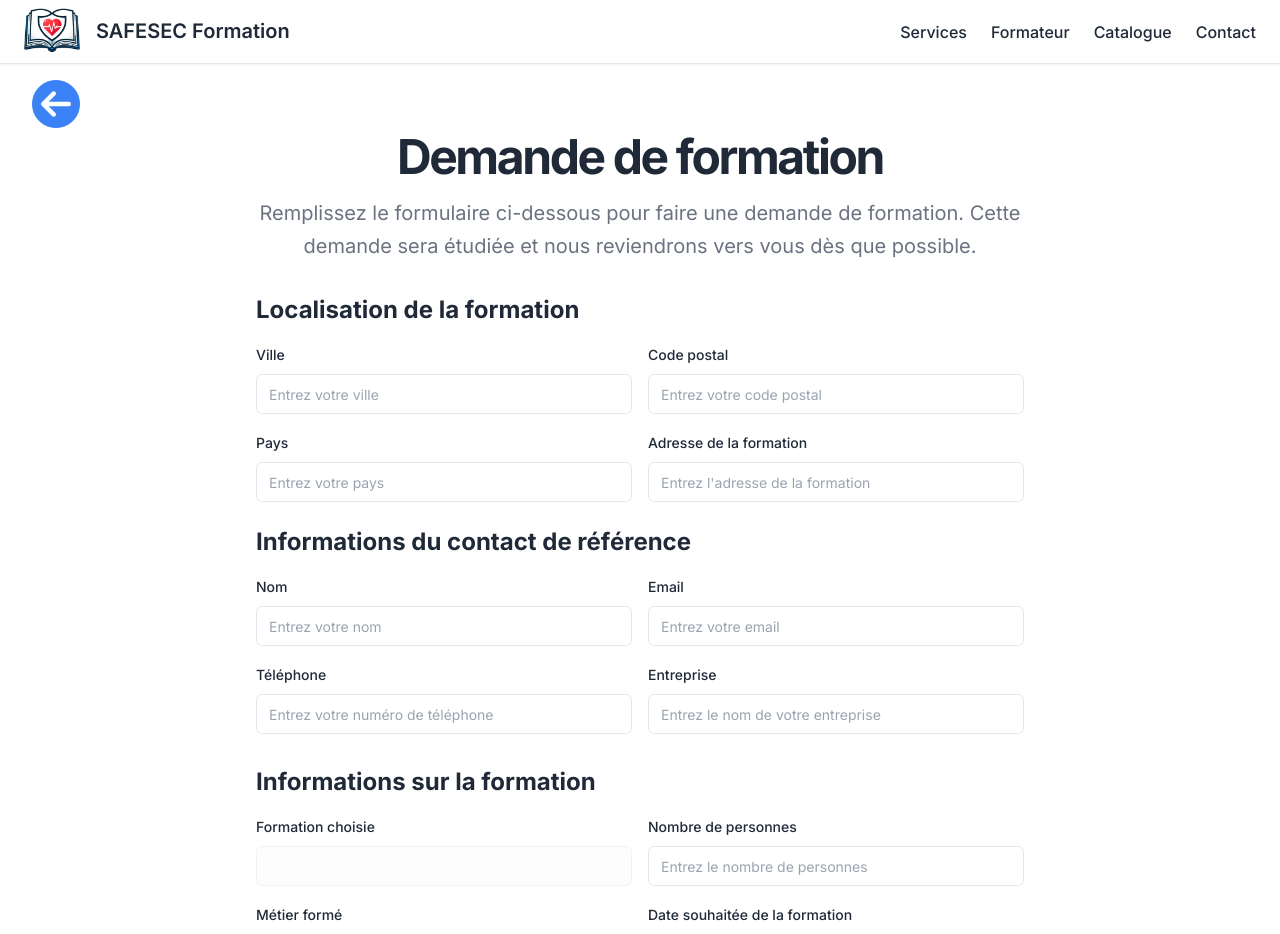
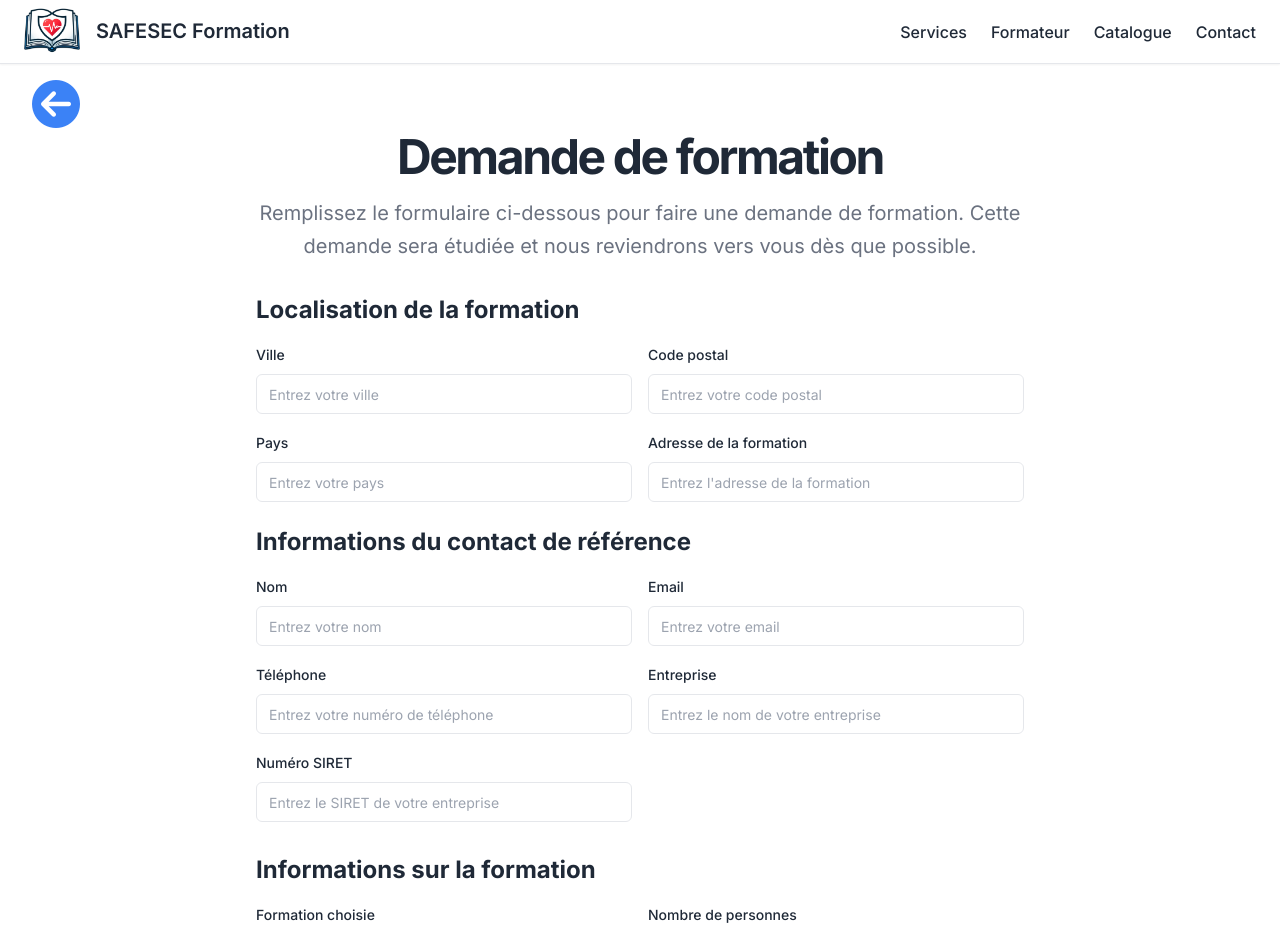
Before and after one commit to HugoErb/Site-SAFESEC-Formation, an Angular app in the folder frontend/: page /training-form in a window 1280 px wide. Shown: the top 934 px of the page. Built offline with nearby package versions, Linux system fonts and the light colour scheme.

Commit message:
ajout et controle du numéro de siret

```diff
--- a/frontend/src/app/common.service.ts
+++ b/frontend/src/app/common.service.ts
@@ -106,6 +106,8 @@ export class CommonService {
         const postalCodeRegex = /^\d{5}$/;
 
         for (const [label, value] of inputLabelMap.entries()) {
+            console.log(label);
+
             const trimmedValue = value.trim();
             const lowerCaseLabel = label.toLowerCase();
 
@@ -153,6 +155,14 @@ export class CommonService {
                 const numberOfPeople = parseInt(trimmedValue, 10);
                 if (isNaN(numberOfPeople) || numberOfPeople < 6 || numberOfPeople > 12) {
                     this.showValidationError('Le nombre de personnes doit être un entier entre 6 et 12.');
+                    return false;
+                }
+            }
+            // Vérification pour le numéro de SIRET
+            else if (lowerCaseLabel.includes('numéro siret')) {
+                const siret = parseInt(trimmedValue, 10);
+                if (isNaN(siret) || !/^\d{14}$/.test(trimmedValue)) {
+                    this.showValidationError('Le numéro de SIRET doit être un numéro de 14 chiffres.');
                     return false;
                 }
             }
--- a/frontend/src/app/training-form/training-form.component.html
+++ b/frontend/src/app/training-form/training-form.component.html
@@ -144,6 +144,18 @@
                                         placeholder="Entrez le nom de votre entreprise" #inputField />
                                 </div>
                             </div>
+                            <div class="grid grid-cols-1 gap-4 sm:grid-cols-2">
+                                <div class="space-y-2">
+                                    <label class="text-sm font-medium leading-none" for="companySiretMail">
+                                        Numéro SIRET
+                                    </label>
+                                    <input
+                                        class="flex h-10 w-full transition-all duration-100 ease-out rounded-md border border-input bg-background px-3 py-2 text-sm ring-offset-background file:border-0 file:bg-transparent file:text-sm file:font-medium placeholder:text-muted-foreground focus-visible:outline-none focus-visible:ring-2 focus-visible:ring-ring focus-visible:ring-offset-2"
+                                        id="companySiretMail" name="companySiretMail" [(ngModel)]="companySiretMail"
+                                        placeholder="Entrez le SIRET de votre entreprise" #inputField
+                                        (input)="formatAndRestrictCompanySiretInput($event)" />
+                                </div>
+                            </div>
                         </div>
                         <div class="space-y-4">
                             <h3 class="text-2xl font-bold">Informations sur la formation</h3>
--- a/frontend/src/app/training-form/training-form.component.ts
+++ b/frontend/src/app/training-form/training-form.component.ts
@@ -26,6 +26,7 @@ export class TrainingFormComponent implements OnInit {
   emailMail: string = "";
   phoneNumberMail: string = "";
   companyMail: string = "";
+  companySiretMail: string = "";
   chosenTrainingName = "";
   personNumberMail: string = "";
   jobTrainedMail: string = "";
@@ -118,9 +119,9 @@ export class TrainingFormComponent implements OnInit {
   }
 
   /**
-  * Filtre et formate la saisie d'un code postal dans un champ de saisie HTML.
+  * Filtre et formate la saisie d'un nombre de personnes dans un champ de saisie HTML.
   * Seules les valeurs numériques sont conservées.
-  * Limite la saisie à un maximum de 5 chiffres et s'assure que la valeur ne dépasse pas 98890.
+  * Limite la saisie à un maximum de 2 chiffres et s'assure que la valeur ne dépasse pas 12.
   *
   * @param event L'événement d'entrée déclenché lors de la saisie dans le champ de saisie.
   *              L'événement doit être de type `Event`.
@@ -144,6 +145,29 @@ export class TrainingFormComponent implements OnInit {
     this.personNumberMail = numbers;
     input.value = numbers;
   }
+
+    /**
+    * Filtre et formate la saisie d'un numéro de SIRET dans un champ de saisie HTML.
+    * Seules les valeurs numériques sont conservées.
+    * Limite la saisie à un maximum de 14 chiffres.
+    *
+    * @param event L'événement d'entrée déclenché lors de la saisie dans le champ de saisie.
+    *              L'événement doit être de type `Event`.
+    */
+    formatAndRestrictCompanySiretInput(event: Event): void {
+        let input = event.target as HTMLInputElement;
+        let value = input.value;
+
+        // Supprimer tout caractère non numérique
+        let numbers = value.replace(/\D/g, '');
+
+        // Limiter à 14 chiffres
+        numbers = numbers.slice(0, 14);
+
+        // Mettre à jour la valeur du modèle et de l'input
+        this.companySiretMail = numbers;
+        input.value = numbers;
+    }
 
   /**
   * Prépare et envoie un email en utilisant le service commun.
```
Lines whose indentation alone changed are shown as unchanged.
